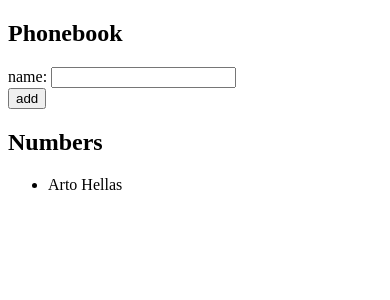
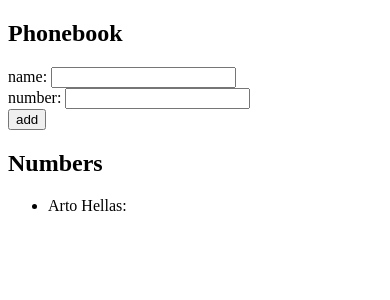
Before and after one commit to CNwante/fullstack-open-journey, a React (Vite) app in the folder part-2/phonebook/: page / in a window 390 px wide. Shown: the top 300 px of the page. Built offline with nearby package versions, Linux system fonts and the light colour scheme.

Commit message:
feat(step-3): add phone number input field to phonebook

```diff
--- a/part-2/phonebook/src/App.jsx
+++ b/part-2/phonebook/src/App.jsx
@@ -5,6 +5,7 @@ const App = () => {
     { name: 'Arto Hellas' }
   ])
   const [newName, setNewName] = useState('')
+  const [newNumber, setNewNumber] = useState('')
 
   const addPerson = (event) => {
     event.preventDefault()
@@ -14,11 +15,13 @@ const App = () => {
     }
 
     const personObject = {
-      name: newName
+      name: newName,
+      number: newNumber
     }
 
     setPersons(persons.concat(personObject))
     setNewName('')
+    setNewNumber('')
   }
 
   const hasName = (name) => {
@@ -29,6 +32,10 @@ const App = () => {
     setNewName(event.target.value)
   }
 
+  const handleNumberChange = (event) => {
+    setNewNumber(event.target.value)
+  }
+
   return (
     <div>
       <h2>Phonebook</h2>
@@ -37,12 +44,15 @@ const App = () => {
           name: <input value={newName} onChange={handleNameChange} />
         </div>
         <div>
+          number: <input value={newNumber} onChange={handleNumberChange} />
+        </div>
+        <div>
           <button type="submit">add</button>
         </div>
       </form>
       <h2>Numbers</h2>
       <ul>
-        {persons.map(person => <li key={person.name}>{person.name}</li>)}
+        {persons.map(person => <li key={person.name}>{person.name}: {person.number}</li>)}
       </ul>
     </div>
   )
```
